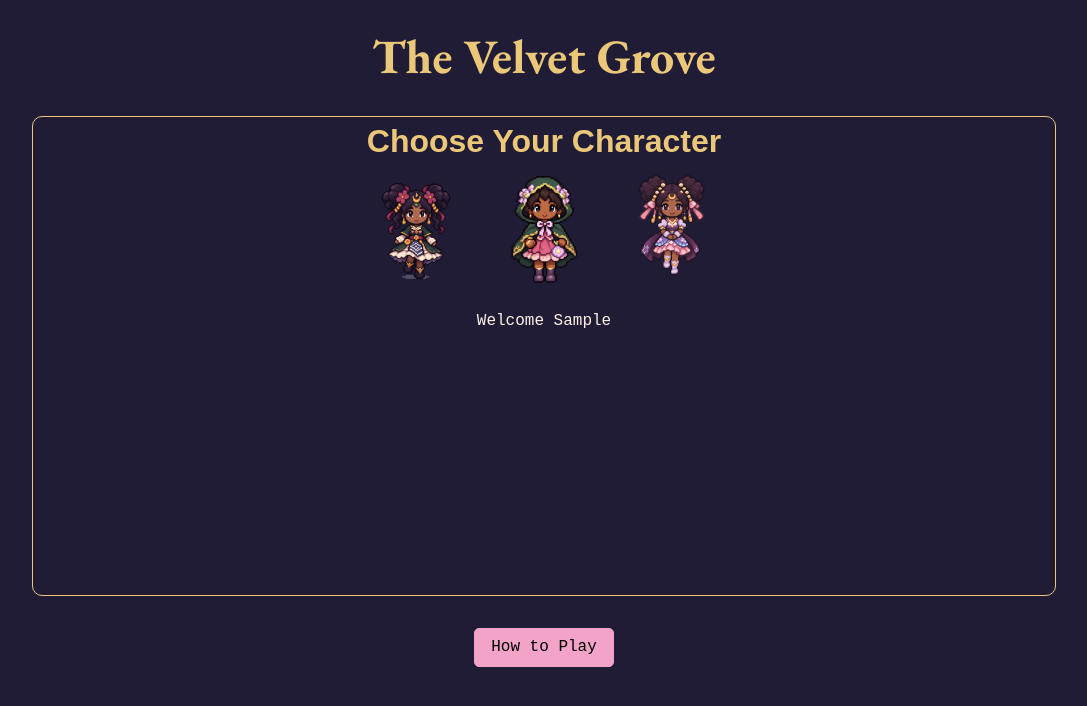
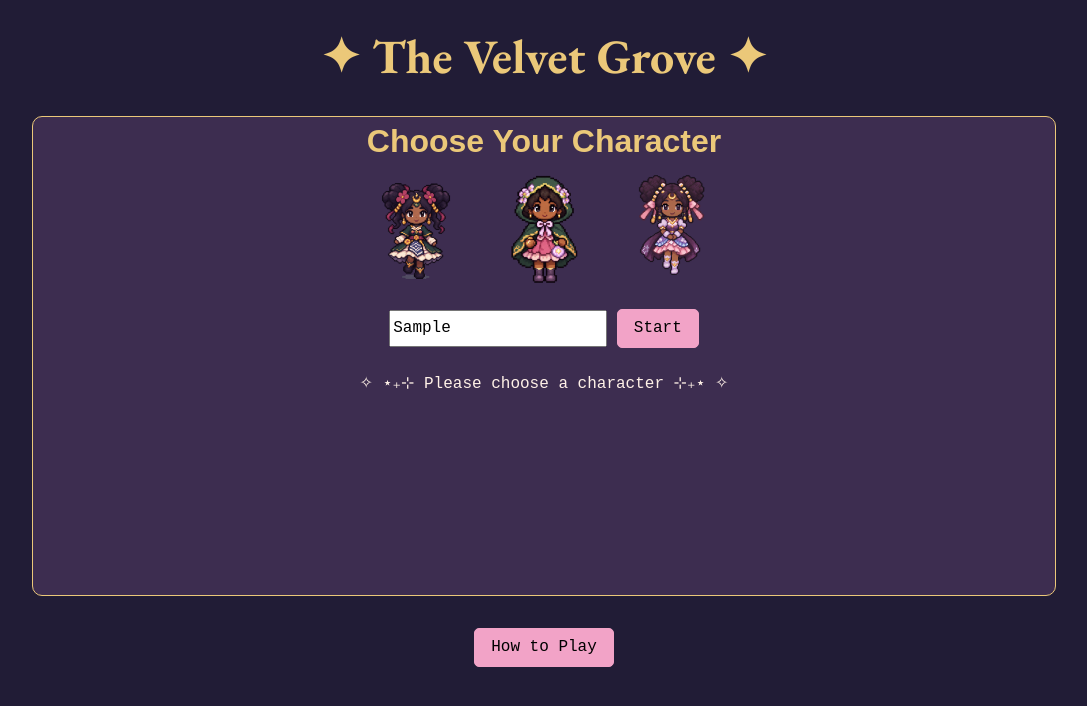
Before and after one commit to SEB-PT-10/project-1, a plain HTML site: page index.html in a window 1280 px wide. Both pictures are taken after typing "Sample" into the empty fields and a click on the button "Start". Shown: the whole page, without its empty margins (96-1183 px from the left). Drawn offline with nearby package versions, Linux system fonts and the light colour scheme; a web font is replaced by a local one.

Commit message:
Ensures username remains in input after false start

```diff
--- a/app.js
+++ b/app.js
@@ -1,13 +1,14 @@
 // ------------------------ VARIABLES ------------------------------ //
 let isGameStarted = false
 let chosenCharacter
-let username
+let username = null
 
 // ------------------------ CACHED ELEMENTS ------------------------ //
 const openInstructionsBtnEl = document.querySelector('#open-instructions')
 const closeInstructionsBtnEl = document.querySelector('#close-instructions')
 const instructionsEl = document.querySelector('#instructions')
 const messageEl = document.querySelector('#message')
+const errorMessageEl = document.querySelector('#error-message')
 
 // characters
 const nyekaEl = document.querySelector('#nyeka')
@@ -29,10 +30,19 @@ const render = () => {
         const startNameBtnEl = document.querySelector('#start-name')
         const nameInputEl = document.querySelector('#name')
 
+        // makes sure user doesn't have to re-type username if they submit before choosing a character
+        nameInputEl.value = username
+
         startNameBtnEl.addEventListener('click', (event) => {
+            event.preventDefault()
             username = nameInputEl.value
-            isGameStarted = true
-            messageEl.innerHTML = `<p>Welcome ${username}</p>`
+            if (chosenCharacter) {
+                messageEl.innerHTML = `<p>Welcome ${username}</p>`
+                isGameStarted = true
+                errorMessageEl.textContent = ''
+            } else {
+                errorMessageEl.textContent = `✧ ⋆₊⊹ Please choose a character ⊹₊⋆ ✧`
+            }
         })
     } else {
         alert('game is started')
--- a/index.html
+++ b/index.html
@@ -8,15 +8,16 @@
     <script src="app.js" defer></script>
 </head>
 <body>
-    <h1>The Velvet Grove</h1>
+    <h1>✦ The Velvet Grove ✦</h1>
     <main>
-        <h2>Choose Your Character</h2>
+        <h2 id="scene">Choose Your Character</h2>
         <div class="characters">
             <div class="nyeka" id="nyeka"></div>
             <div class="remi" id="remi"></div>
             <div class="adekola" id="adekola"></div>
         </div>
         <div id="message"></div>
+        <div id="error-message"></div>
     </main>
 
     <div class="actions">
--- a/style.css
+++ b/style.css
@@ -10,6 +10,7 @@
   --color-primary-hover: #be7495;
   --color-accent: #ab4792;
   --color-light: #fff1e7;
+  --color-light-rgb: 255, 241, 231;
 
   --color-background: #211c36;
   --color-surface: #3d2d50;
@@ -28,7 +29,7 @@
 }
 
 .actions {
-    margin-top: 1rem;
+  margin-top: 1rem;
 }
 
 body {
@@ -127,18 +128,27 @@ h2 {
 
 main {
   margin: 1rem 0;
+  background-color: var(--color-surface);
   border: 1px solid var(--color-warning);
+  border-radius: 10px;
   min-height: 60vh;
   min-width: 80vw;
   display: flex;
   flex-direction: column;
   align-items: center;
-  border-radius: 10px;
 }
 
 #message {
   padding-top: 1rem;
   font-family: "Courier New", Courier, monospace;
+}
+
+#error-message {
+  margin-top: 1rem;
+  padding: 0.5rem 0.7rem;
+  /* color: var(--color-error); */
+  /* background-color: rgba(var(--color-light-rgb), 0.9);
+  border-radius: 6px; */
 }
 
 input {
```
